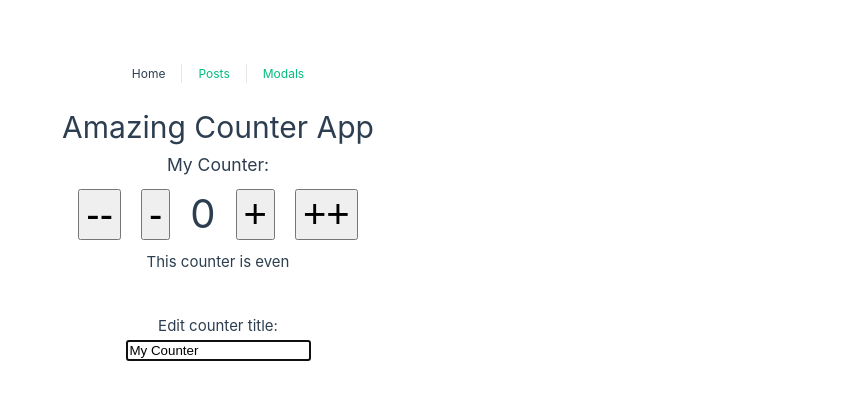
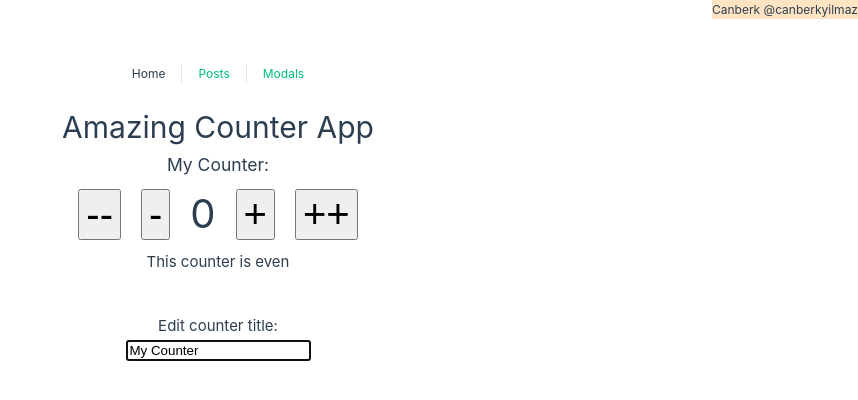
Before and after one commit to canberk-yilmaz/vue-composition-api-basics, a Vue app: page / in a window 1280 px wide. Shown: the top 400 px of the page, without its empty margins (422-1280 px from the left). Built offline with nearby package versions, Linux system fonts and the light colour scheme.

Commit message:
provide used to pass userData

```diff
--- a/src/App.vue
+++ b/src/App.vue
@@ -1,8 +1,8 @@
-<script setup>
-import { RouterLink, RouterView } from "vue-router";
-</script>
+<!-- <script setup>
+</script> -->
 
 <template>
+  <div class="user-data">{{ userData.name }} @{{ userData.username }}</div>
   <nav>
     <RouterLink to="/">Home</RouterLink>
     <RouterLink to="/posts">Posts</RouterLink>
@@ -20,7 +20,19 @@ in vue3 for router we need to use slots for this problem like below.-->
     </keep-alive>
   </router-view> -->
 </template>
+<script setup>
+//imports
+// import { RouterLink, RouterView } from "vue-router";
+import { reactive, provide } from "vue";
+//user data
 
+const userData = reactive({
+  name: "Canberk",
+  username: "canberkyilmaz",
+});
+
+provide("userData", userData);
+</script>
 <style>
 @import "@/assets/base.css";
 
@@ -79,4 +91,12 @@ nav a {
 nav a:first-of-type {
   border: 0;
 }
+
+.user-data {
+  position: absolute;
+  top: 0;
+  right: 0;
+  background-color: bisque;
+  font-size: 0.75rem;
+}
 </style>
```
